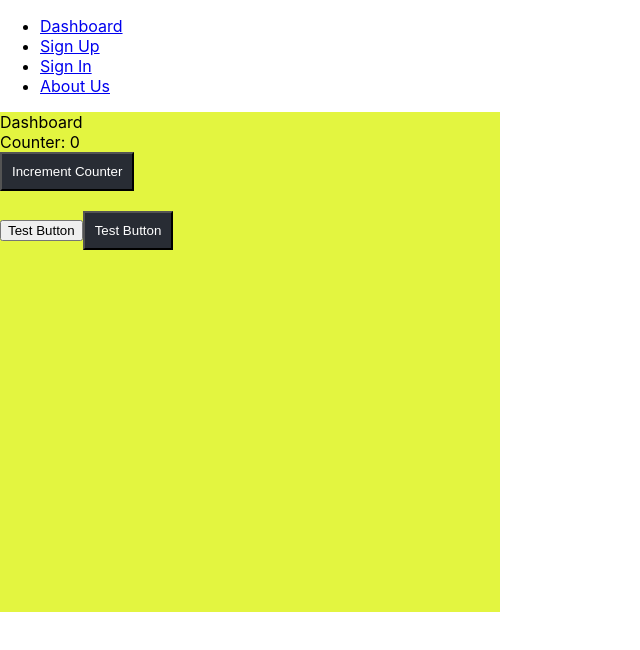
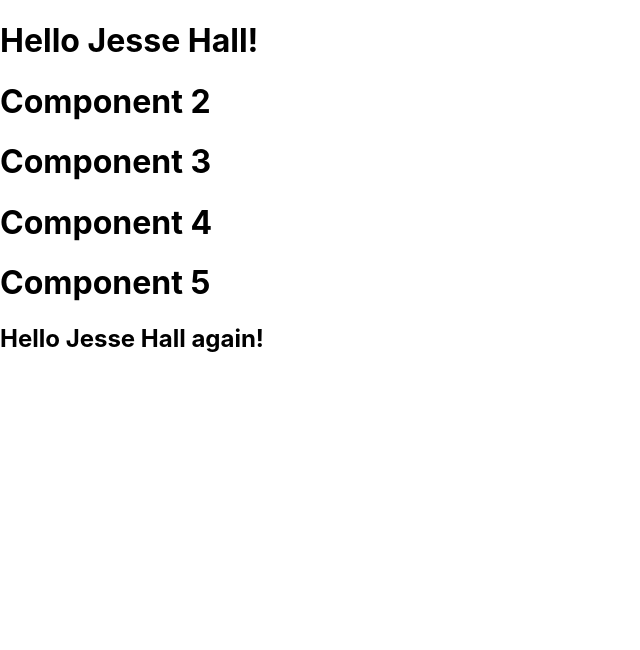
Before and after one commit to adtyagupta72/FYITMar26, a React (Create React App) app in the folder react-practice/: page / in a window 1280 px wide. Shown: the top 650 px of the page, without its empty margins (0-640 px from the left). Built offline with nearby package versions, Linux system fonts and the light colour scheme.

Commit message:
React: Hooks: useState, useEffect, useContext

```diff
--- /dev/null
+++ b/react-practice/src/PropDrilling.jsx
@@ -0,0 +1,55 @@
+import { createContext, useContext, useState } from "react";
+const PropDrilling = () =>
+{
+    return <div>
+        <Component1/>
+    </div>
+}
+const UserContext = createContext();
+function Component1() {
+  const [user, setUser] = useState("Jesse Hall");//open to acces
+  return (
+    <UserContext.Provider value={user}>
+        <>
+        <h1>{`Hello ${user}!`}</h1>
+        <Component2 />
+        </>
+    </UserContext.Provider>
+  );
+}
+function Component2() {
+  return (
+    <>
+      <h1>Component 2</h1>
+      <Component3  />
+    </>
+  );
+}
+function Component3() {
+  return (
+    <>
+      <h1>Component 3</h1>
+      <Component4  />
+    </>
+  );
+}
+function Component4() {
+  return (
+    <>
+      <h1>Component 4</h1>
+      <Component5 />
+    </>
+  );
+}
+
+function Component5() {
+    const user = useContext(UserContext)
+    //catch and read
+  return (
+    <>
+      <h1>Component 5</h1>
+      <h2>{`Hello ${user} again!`}</h2>
+    </>
+  );
+}
+export default PropDrilling
--- a/react-practice/src/RRouter/Dashboard.jsx
+++ b/react-practice/src/RRouter/Dashboard.jsx
@@ -1,10 +1,26 @@
-import { useState } from 'react'
+import { useEffect, useState } from 'react'
 import './Dashboard.css'
 import Counter from './ReusableComponents/Counter'
 import style from './ReusableComponents/Button.module.css'
 
 const Dashboard = () =>
 {
+    const [temp, setTemp] = useState(1)
+    useEffect(()=>{
+        console.log("Use Effect in on the work!")
+    })
+    //Variation where it will be called in all the updation on the components -> Updation
+
+    useEffect(()=>{
+        console.log("Use Effect version 2 in on the work!")
+    }, [])
+    //Variation which will work on first render only -> Mounting
+
+    useEffect(()=>{
+        console.log("Use Effect version 3 in on the work!")
+    }, [temp])
+    //Variation of dependency
+
     const [condition, setCondition] = useState("Open")
     let divStyleOpen = {
         backgroundColor: "#e3f540",
@@ -18,14 +34,21 @@ const Dashboard = () =>
         width: "500px"
     }
 
+    function toggleCondition()
+    {
+        condition === "Open" ? setCondition("Closed") : setCondition("Open")
+        if(condition === "Closed")
+            setTemp(temp + 1)
+    }
+
     return <div style={ condition==="Open"? divStyleOpen: divStyleClosed}>
         {/*  id='dashboardDiv' */}
         <label >
             Dashboard
         </label>
-        <Counter/>
+        {/* <Counter/> */}
         <br/>
-        <button>Test Button</button>
+        <button onClick={()=>toggleCondition()}>Change Condition</button>
         <button className={style.myButton}>Test Button</button>
     </div>
 }
--- a/react-practice/src/index.js
+++ b/react-practice/src/index.js
@@ -7,6 +7,7 @@ import MyClassComponent from './MyClassComponent';
 import Parent from './Parent';
 import ReactForms from './ReactForms';
 import ReactRouterExample from './RRouter/ReactRouterExample';
+import PropDrilling from './PropDrilling';
 
 const root = ReactDOM.createRoot(document.getElementById('root'));
 
@@ -25,7 +26,8 @@ root.render(
       console.log("This is a callback function from Index.js")
     }} callBackFun = {myParentCallBackFunction}/> */}
     {/* <ReactForms/> */}
-    <ReactRouterExample/>
+    {/* <ReactRouterExample/> */}
+    <PropDrilling/>
   </React.StrictMode>
 );
 
```
